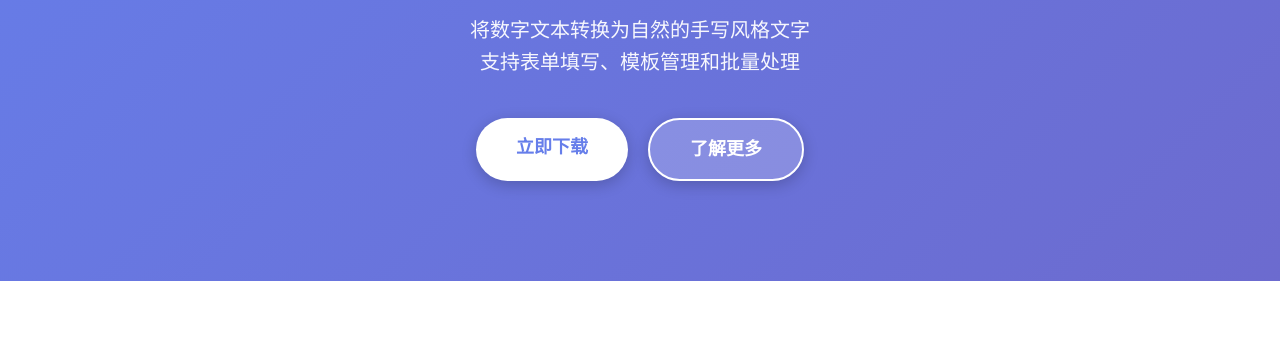
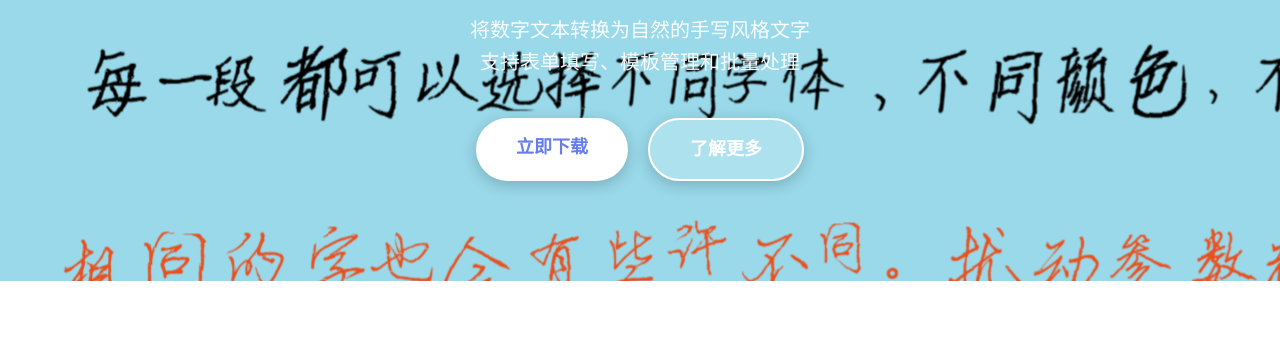
Before and after one commit to relengxing/HandwriteEngine-release, a plain HTML site: page index.html in a window 1280 px wide. Shown: the part 261-619 px from the top of the page. Drawn offline with Linux system fonts and the light colour scheme.

Commit message:
首页上传

```diff
--- a/index.html
+++ b/index.html
@@ -345,8 +345,9 @@
     </header>
 
     <!-- Hero Section -->
-    <section class="hero">
-        <div class="container">
+    <section class="hero" style="background:
+url('img/截图2.png');">
+        <div class="container" >
             <h1>手写文本生成器</h1>
             <p>将数字文本转换为自然的手写风格文字<br>支持表单填写、模板管理和批量处理</p>
             <div class="cta-buttons">
```
Also changed, not shown: img/截图.png (added), img/截图2.png (added).
